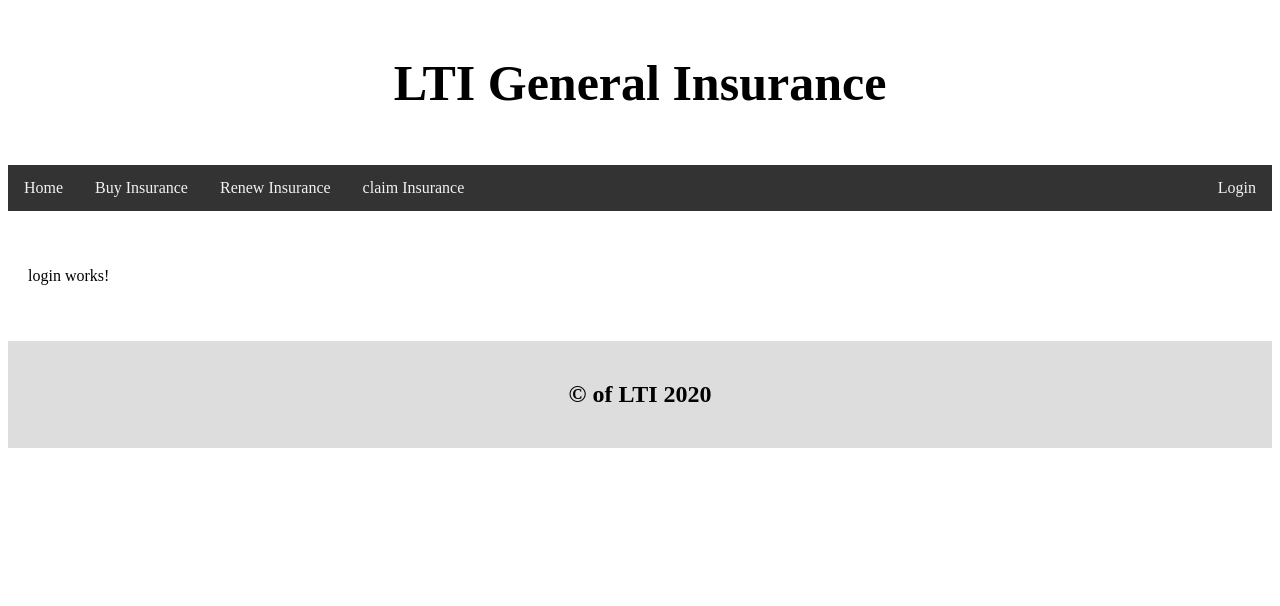
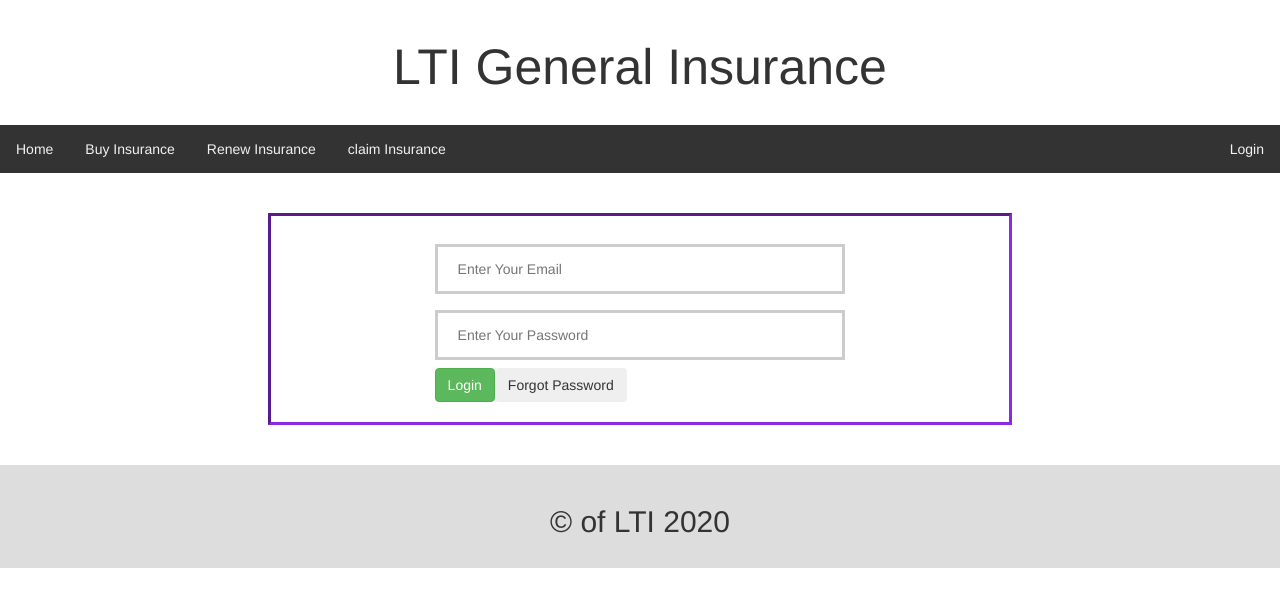
Before and after one commit to RiturajG08/gen-ins-front-end, an Angular app: page /login in a window 1280 px wide. Shown: the top 606 px of the page. Built offline with nearby package versions, Linux system fonts and the light colour scheme.

Commit message:
applied css

```diff
--- a/src/app/buy-insurance/buy-insurance.component.css
+++ b/src/app/buy-insurance/buy-insurance.component.css
@@ -37,14 +37,6 @@
     border-radius: 4px;
     cursor: pointer;
   }
-  input[type=submit]:hover {
+  .sub{
     background-color: darkmagenta;
   }
-
-  .icon {
-    padding: 10px;
-    background: dodgerblue;
-    color: white;
-    min-width: 50px;
-    text-align: center;
-  }
--- a/src/app/buy-insurance/buy-insurance.component.html
+++ b/src/app/buy-insurance/buy-insurance.component.html
@@ -15,6 +15,6 @@
       <input type="text" placeholder="Enter Vehicle Chassis number" /><br/>
       <input type="text" placeholder="Enter Vehicle Model" /><br/>
       <input type="text" placeholder="Enter Vehicle Manufacturer" /><br/>
-      <button type="submit">Submit</button>
+      <button type="submit" class="btn btn-success">Submit</button>
   </form>
   </div>
--- a/src/app/claim-insurance/claim-insurance.component.html
+++ b/src/app/claim-insurance/claim-insurance.component.html
@@ -8,6 +8,6 @@
             <option value="rd">Road Accident </option>
             <option value="th">Theft </option>
         </select><br/>
-        <button type="submit">Submit</button>
+        <button type="submit" class="btn btn-success">Submit</button>
     </form>
 </div>
--- a/src/app/login/login.component.html
+++ b/src/app/login/login.component.html
@@ -1 +1,8 @@
-<p>login works!</p>
+<div class="center-div">
+    <form class="frm">
+        <input type="email" placeholder="Enter Your Email" />
+        <input type="password" placeholder="Enter Your Password" />
+        <button type="submit" class="btn btn-success">Login</button>
+        <button type="submit" class="btn btn-progress">Forgot Password</button>
+    </form>
+</div>
--- a/src/app/renew-insurance/renew-insurance.component.html
+++ b/src/app/renew-insurance/renew-insurance.component.html
@@ -1,6 +1,6 @@
 <div class="center-div">
     <form class="frm">
         <input type="number" placeholder="Enter Policy Number" /> <br/>
-        <button type="submit">Submit</button>
+        <button type="submit" class="btn btn-success">Submit</button>
     </form>
 </div>
--- a/src/styles.css
+++ b/src/styles.css
@@ -1 +1,31 @@
 /* You can add global styles to this file, and also import other style files */
+@import url('https://unpkg.com/bootstrap@3.3.7/dist/css/bootstrap.min.css');
+.center-div {
+    margin: auto;
+    width: 60%;
+    border: 3px solid blueviolet;
+    padding: 10px;
+    border-style: inset;
+  }
+
+  .frm{
+    margin: auto;
+    width: 60%;
+    padding: 10px;
+
+  }
+
+  input{
+    width: 100%;
+    padding: 12px 20px;
+    margin: 8px 0;
+    box-sizing: border-box;
+    border: 3px solid #ccc;
+    -webkit-transition: 0.5s;
+    transition: 0.5s;
+    outline: none;
+
+  }
+  .sub{
+    background-color: darkmagenta;
+  }
```
